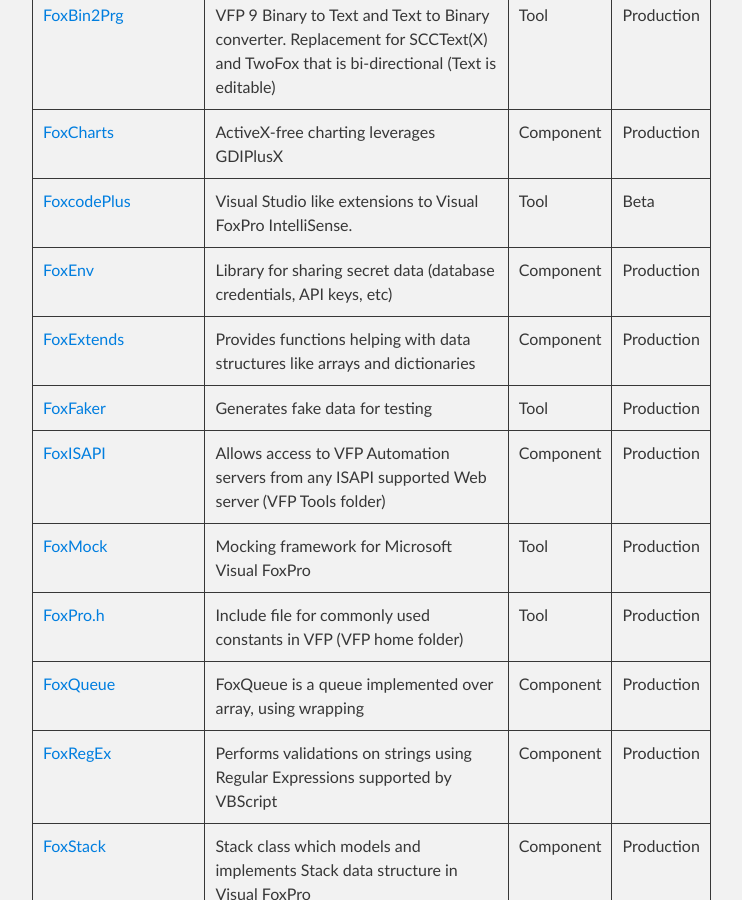
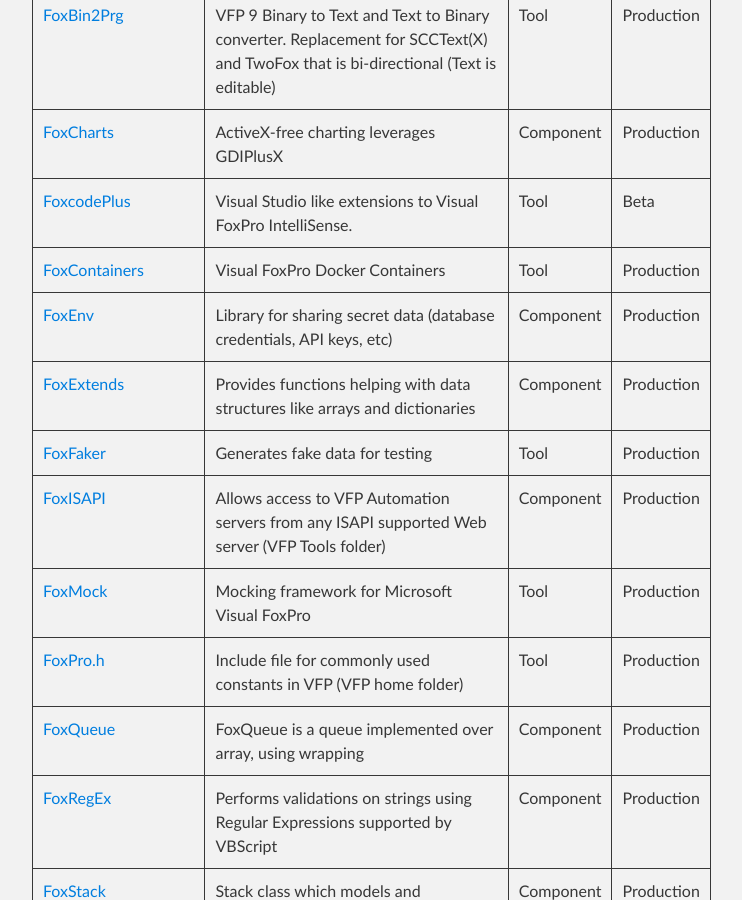
Before and after one commit to VFPX/VFPX.github.io, a Jekyll site: the page built from projects.md, in a window 1280 px wide and 900 px high, scrolled down 3702 px. Shown: the whole window, without its empty margins (288-1030 px from the left). Built offline with Jekyll 4.4.1, drawn with Linux system fonts in a browser that asks for light colours; our own code applies the rules of GitHub Pages for plain Markdown files.

Commit message:
Added FoxContainers

```diff
--- a/_data/projects.json
+++ b/_data/projects.json
@@ -298,6 +298,13 @@
     "url": "https://github.com/VFPX/FoxcodePlus",
     "description": "Visual Studio like extensions to Visual FoxPro IntelliSense.",
     "state": "Beta",
+    "category": "Tool"
+  },
+  {
+    "project": "FoxContainers",
+    "url": "https://github.com/JoelLeach/FoxContainers",
+    "description": "Visual FoxPro Docker Containers",
+    "state": "Production",
     "category": "Tool"
   },
   {
```
Also changed, not shown: _posts/2022-11-15-FoxContainers.markdown (added, +8 -0 lines).
